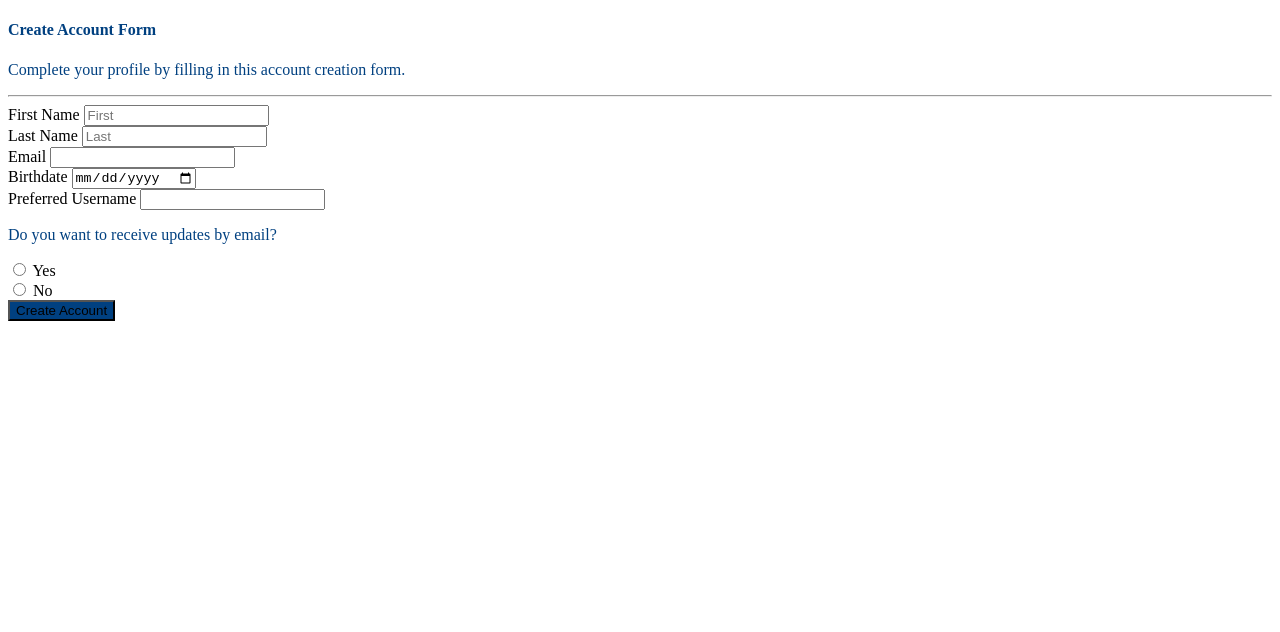
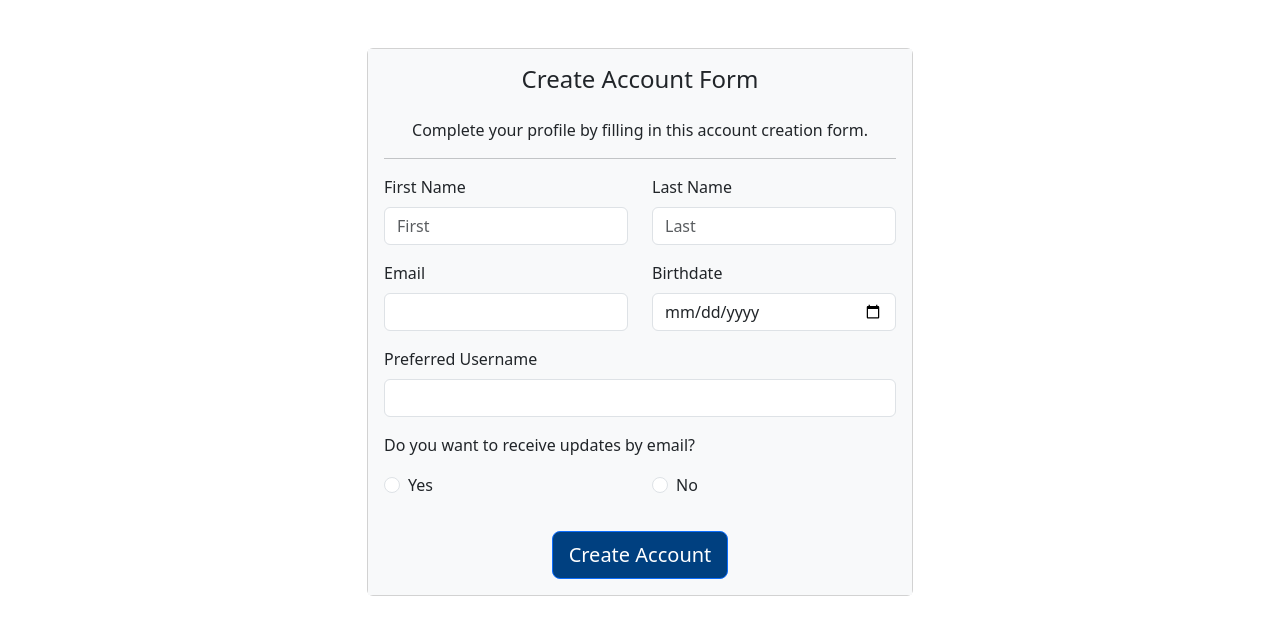
Before and after one commit to kpraja1909/SIGNUP-FORM, a plain HTML site: page index.html in a window 1280 px wide. Drawn offline with Linux system fonts and the light colour scheme; the site is published under a folder, as on GitHub Pages, so addresses that start at the root find nothing.

Commit message:
Update index.html

```diff
--- a/index.html
+++ b/index.html
@@ -4,7 +4,7 @@
 <head>
   <meta charset="UTF-8">
   <meta name="viewport" content="width=device-width, initial-scale=1, shrink-to-fit=no">
-  <link rel="stylesheet" href="/Css/bootstrap.min.css"/>
+  <link rel="stylesheet" href="css/bootstrap.min.css"/>
   <title>APPLICATION FORM</title>
 </head>
 <body>
```
